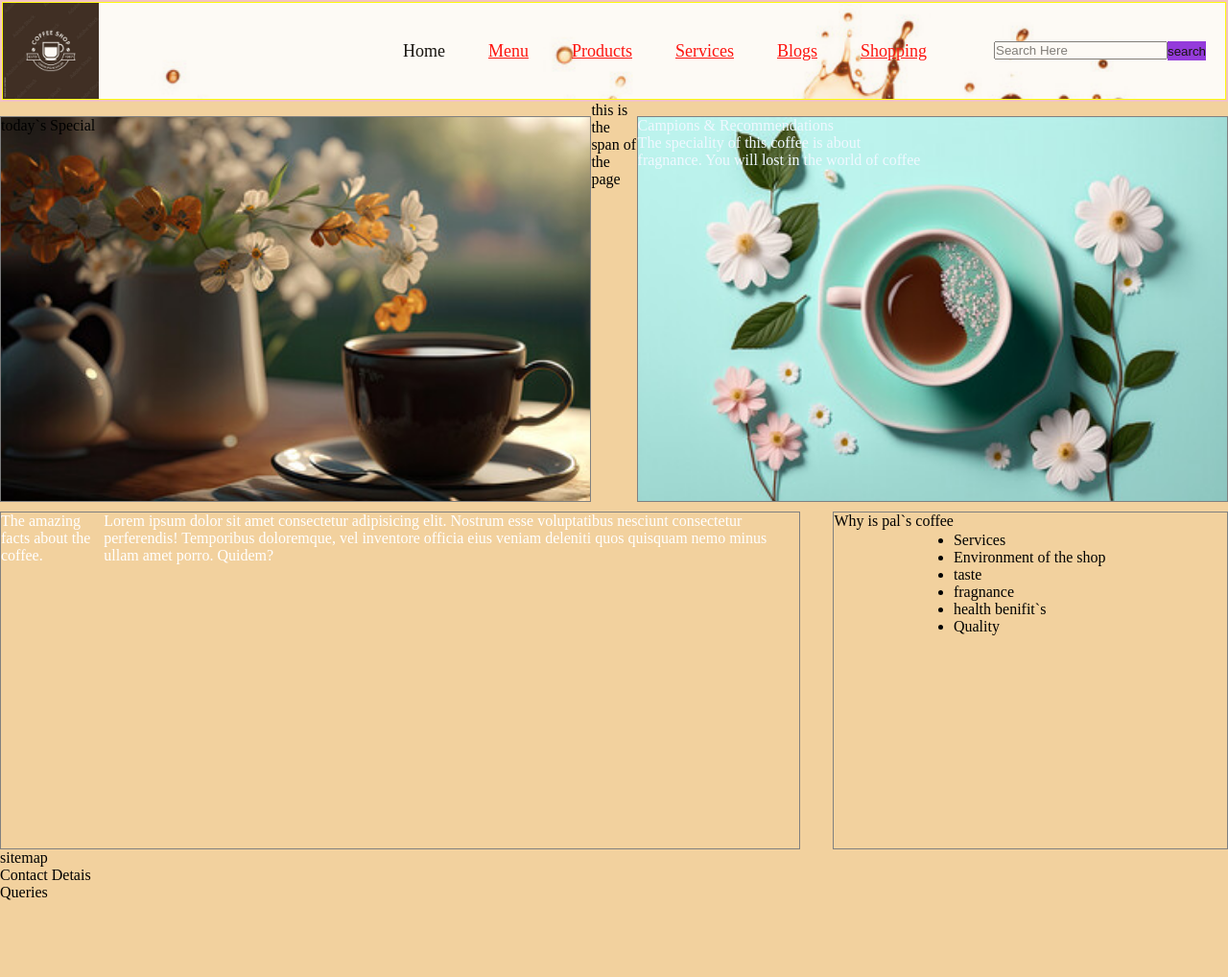
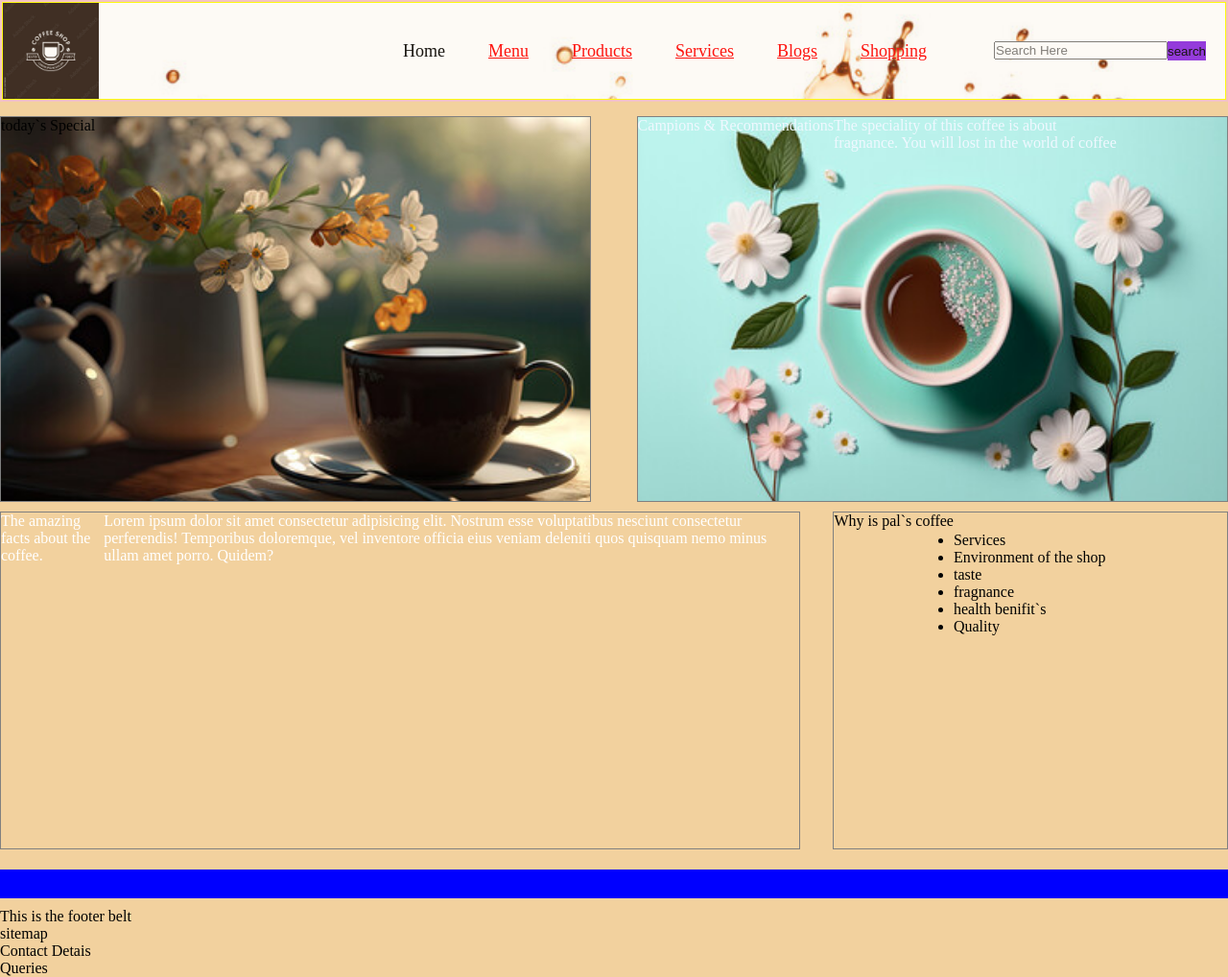
Before and after one commit to surenpal/coffee-shop, a plain HTML site: page index.html in a window 1280 px wide. Shown: the whole page at 96% size. Before the commit the page ends 939 px from the top, so only its background shows below. Drawn offline with Linux system fonts and the light colour scheme.

Commit message:
fies added for the restart

```diff
--- a/index.html
+++ b/index.html
@@ -56,7 +56,7 @@
     </div>
 
     <div class="footer">
-        <span>this is the span of the page</span>
+        <p>This is the footer belt</p>
         <ul>
             <li>sitemap</li>
             <li>Contact Detais</li>
--- a/styles.css
+++ b/styles.css
@@ -85,10 +85,10 @@ button{
     height: 400px;
     width: 48%;
     border: 1px solid grey;
-    background-color: transparen
-    display: flex;
-    float: right;
-    color: aliceblue;
+    background-color: transparent;
+    display:flex;
+    float:right;
+    color:aliceblue;
 }
 
 .facts{
@@ -112,6 +112,19 @@ button{
     margin-top: 20px;
 }
 
+.social-media-container{
+    display: flex;
+    margin-top: 800px;
+    background-color: blue;
+    height: 30px;
+
+}
+
+.footer{
+    padding-top: 10px;
+
+}
+
 
 
 .menu{
@@ -120,3 +133,4 @@ button{
     background-position: top;
     opacity: 0.9;
 }
+.menu.osu
```
Also changed, not shown: menu.html (+1 -1 lines).
